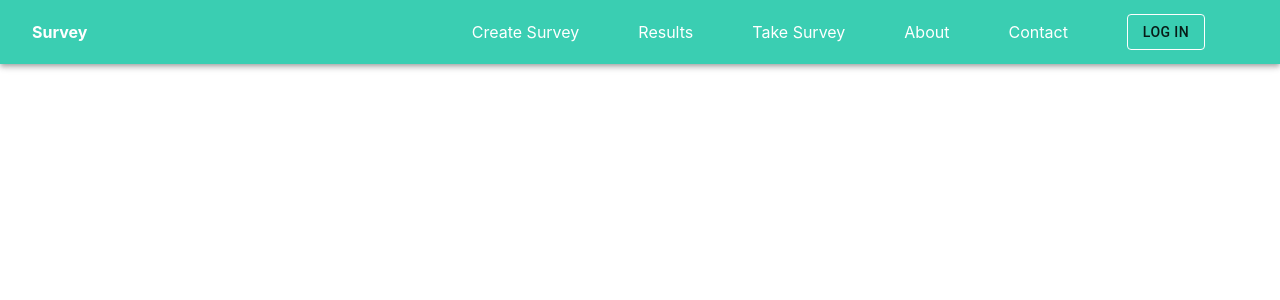
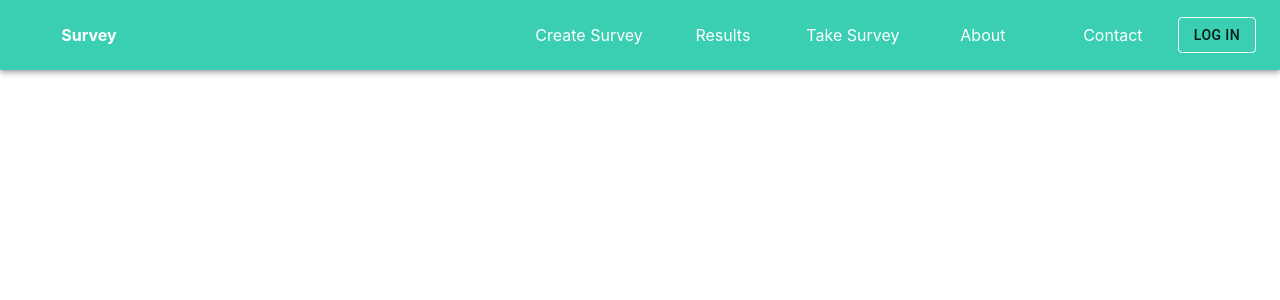
Before and after one commit to yervand-stepanyan/survey, a React (Create React App) app: page / in a window 1280 px wide. Shown: the top 300 px of the page. Built offline with nearby package versions, Linux system fonts and the light colour scheme.

Commit message:
Change menu item hover adding background color

```diff
--- a/src/Components/Header/Header.js
+++ b/src/Components/Header/Header.js
@@ -26,7 +26,7 @@ function Header (props) {
               )
             })}
           </nav>
-          <Link to="/" className={classes.menuItem}>
+          <Link to="/" className={classes.menuItemLogin}>
             <Button variant="outlined" className={classes.logInButton}>Log in</Button>
           </Link>
         </Toolbar>
--- a/src/Components/Header/Header.style.js
+++ b/src/Components/Header/Header.style.js
@@ -9,6 +9,7 @@ export const styles = {
       backgroundColor: GLOBAL_STYLES.color.mainColor,
       borderColor: GLOBAL_STYLES.color.mainTextColor,
       color: GLOBAL_STYLES.mainTextColor,
+      textDecoration: "none",
       '&:hover': {
         background: GLOBAL_STYLES.color.mainTextColor,
         borderColor: GLOBAL_STYLES.color.mainColor,
@@ -23,18 +24,21 @@ export const styles = {
     menu: {
       display: "flex",
       marginLeft: 'auto',
-          },
+    },
 
     menuItem: {
       border: `1px solid ${GLOBAL_STYLES.color.transparent}`,
       borderRadius: GLOBAL_STYLES.borders.borderRadius.small,
       color: GLOBAL_STYLES.color.mainTextColor,
-      marginRight: 43,
-      padding: GLOBAL_STYLES.spacing.small,
+      padding: `24px ${GLOBAL_STYLES.spacing.base}`,
+      minWidth:100,
       textDecoration: "none",
       '&:hover': {
-          fontWeight:400,
-          border: `1px solid ${GLOBAL_STYLES.color.mainTextColor}`,
+          backgroundColor: `${GLOBAL_STYLES.color.mainHoverColor}`,
+          borderRadius: 0,
         }
     },
+    menuItemLogin: {
+      textDecoration: "none"
+    }
   };
```
